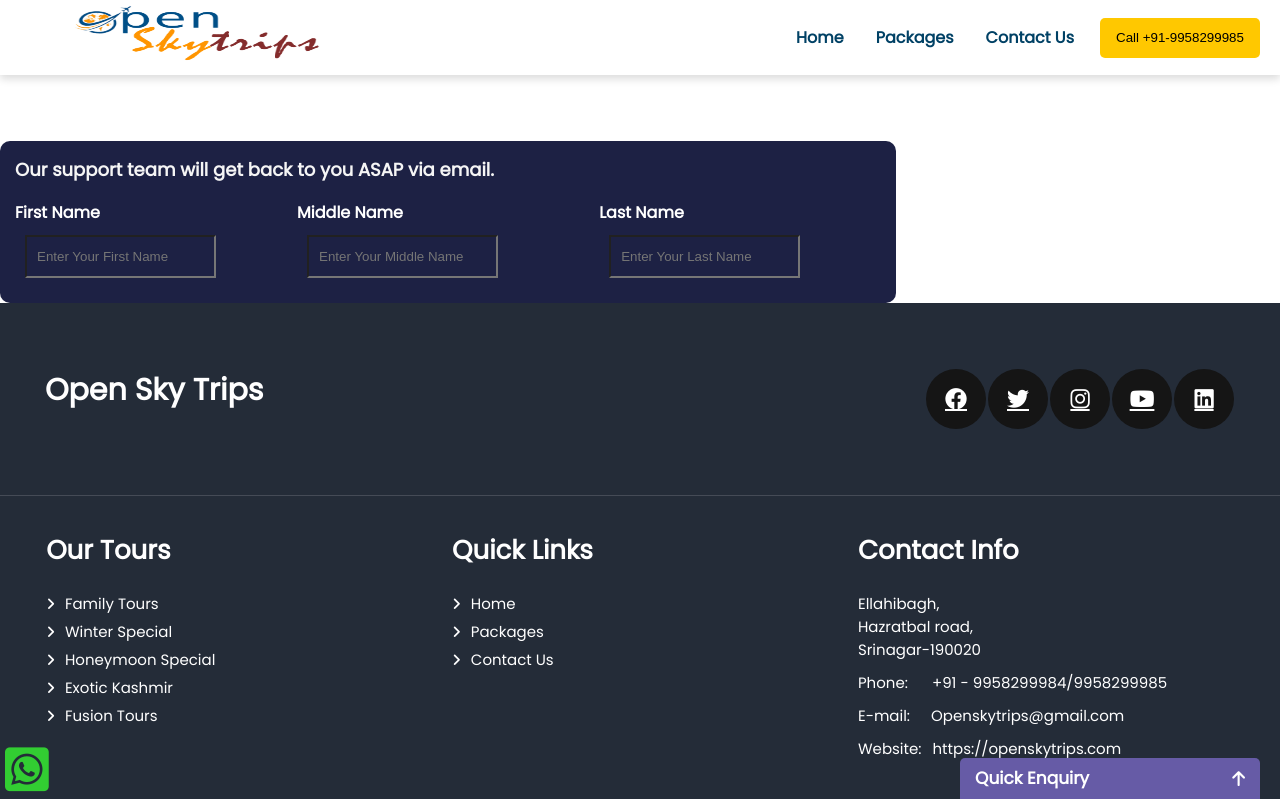
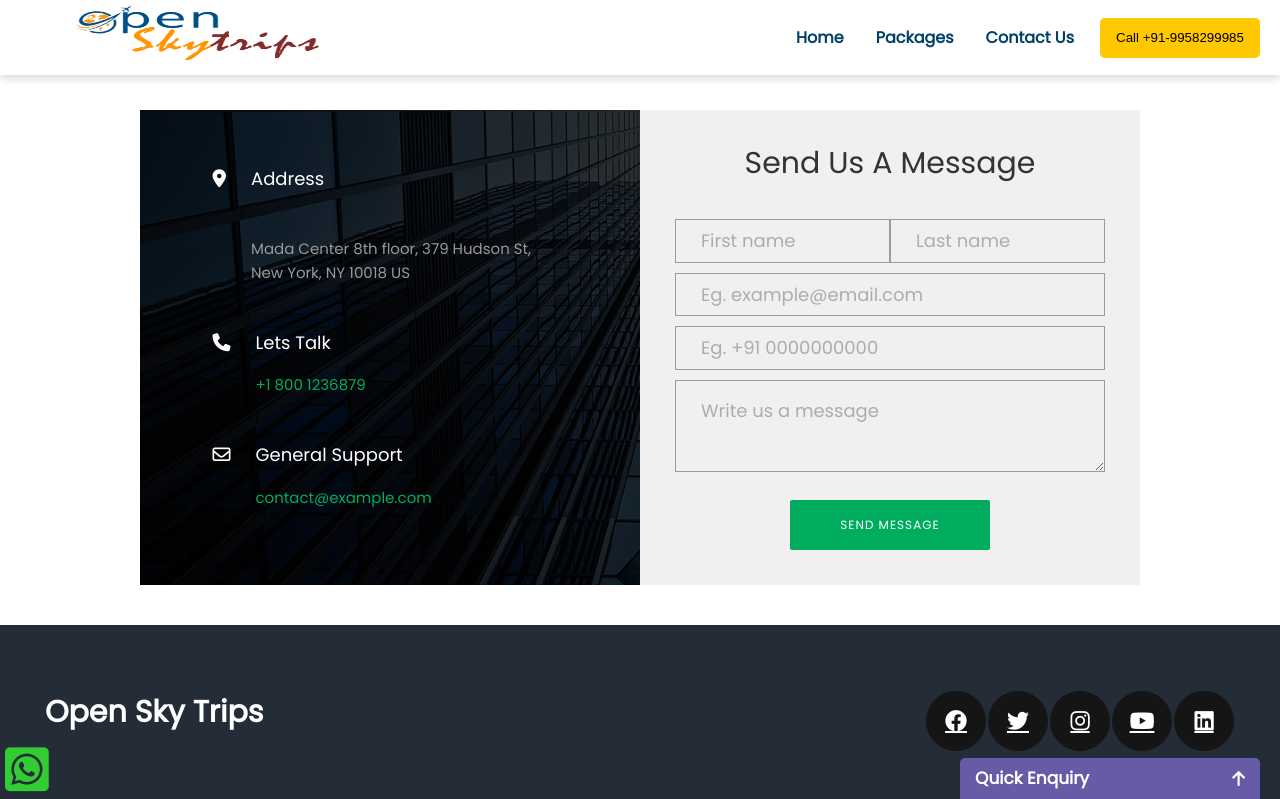
Before and after one commit to Sadit-Shah/openskytrip, a Next.js app: page /pages/contactus in a window 1280 px wide. Shown: the top 799 px of the page. Built offline with nearby package versions, Linux system fonts and the light colour scheme.

Commit message:
contactus

```diff
--- a/app/pages/contactus/contactus.module.scss
+++ b/app/pages/contactus/contactus.module.scss
@@ -1,83 +1,368 @@
 @import '../../styles/constants.scss';
-.contact_container {
-    @media (max-width:$sm) {
+
+
+
+
+// iframe {
+//     border: none !important
+// }
+
+.txt1 {
+    font-family: 'Poppins';
+    font-size: 18px;
+    line-height: 1.2;
+    color: #fff
+}
+
+.txt2 {
+    font-family: 'Poppins';
+    font-size: 15px;
+    line-height: 1.6;
+    color: #999
+}
+
+.txt3 {
+    font-family: 'Poppins';
+    font-size: 15px;
+    line-height: 1.6;
+    color: #00ad5f
+}
+
+.size1 {
+    width: 355px;
+    max-width: 100%
+}
+
+.size2 {
+    width: calc(100% - 43px)
+}
+
+.container_contact100 {
+    width: 100%;
+    margin-top: 70px;
+    // min-height: 100vh;
+    display: -webkit-box;
+    display: -webkit-flex;
+    display: -moz-box;
+    display: -ms-flexbox;
+    display: flex;
+    flex-wrap: wrap;
+    justify-content: center;
+    align-items: center;
+    padding: 15px;
+    // background: #f2f2f2
+}
+
+.wrap_contact100 {
+    width: 1000px;
+    margin: 25px;
+    // background: #fff;
+    background: #f1efef;
+    overflow: hidden;
+    display: -webkit-box;
+    display: -webkit-flex;
+    display: -moz-box;
+    display: -ms-flexbox;
+    display: flex;
+    flex-wrap: wrap;
+    align-items: stretch;
+    flex-direction: row-reverse
+}
+
+.contact100_more {
+
+
+    @media(max-width:992px) {
+        width: 40%
+    }
+    @media(max-width:768px) {
         width: 100%
     }
-    margin-top:100px;
+    width: 50%;
+    background-repeat: no-repeat;
+    background-size: cover;
+    background-position: center;
+    position: relative;
+    z-index: 1;
+    padding: 30px 15px 0
+}
 
-    box-shadow: 0px 21px 41px -13px rgba(0, 0, 0, 0.18);
-    max-width:960px;
+.contact100_more::before {
+    content: "";
+    display: block;
+    position: absolute;
+    z-index: -1;
+    width: 100%;
+    height: 100%;
+    top: 0;
+    left: 0;
+    background: rgba(0, 0, 0, .8)
+}
+
+.contact100_form {
+    @media(max-width:992px) {
+        width: 60%;
+        padding: 56px 30px 63px
+    }
+    @media(max-width:768px) {
+        width: 100%
+    }
+    @media(max-width:576px) {
+        padding: 56px 15px 63px
+    }
+    width: 50%;
+    display: -webkit-box;
+    display: -webkit-flex;
+    display: -moz-box;
+    display: -ms-flexbox;
     display: flex;
-    align-items:center;
+    flex-wrap: wrap;
+    padding: 35px;
+
+    input {
+        outline: none;
+        border: none
+    }
+
+    textarea {
+        outline: none;
+        border: none
+    }
+
+    textarea:focus,
+    input:focus {
+        border-color: transparent !important
+    }
+
+    input:focus::-webkit-input-placeholder {
+        color: transparent
+    }
+
+    input:focus:-moz-placeholder {
+        color: transparent
+    }
+
+    input:focus::-moz-placeholder {
+        color: transparent
+    }
+
+    input:focus:-ms-input-placeholder {
+        color: transparent
+    }
+
+    textarea:focus::-webkit-input-placeholder {
+        color: transparent
+    }
+
+    textarea:focus:-moz-placeholder {
+        color: transparent
+    }
+
+    textarea:focus::-moz-placeholder {
+        color: transparent
+    }
+
+    textarea:focus:-ms-input-placeholder {
+        color: transparent
+    }
+
+    input::-webkit-input-placeholder {
+        color: #adadad
+    }
+
+    input:-moz-placeholder {
+        color: #adadad
+    }
+
+    input::-moz-placeholder {
+        color: #adadad
+    }
+
+    input:-ms-input-placeholder {
+        color: #adadad
+    }
+
+    textarea::-webkit-input-placeholder {
+        color: #adadad
+    }
+
+    textarea:-moz-placeholder {
+        color: #adadad
+    }
+
+    textarea::-moz-placeholder {
+        color: #adadad
+    }
+
+    textarea:-ms-input-placeholder {
+        color: #adadad
+    }
+
+
+}
+
+.contact100_form_title {
+    width: 100%;
+    display: block;
+    font-family: 'Poppins';
+    font-size: 30px;
+    color: #333;
+    line-height: 1.2;
+    text-align: center;
+    padding-bottom: 33px
+}
+
+.wrap_input100 {
+    width: 100%;
+    position: relative;
+    border: 1px solid #9b9b9b;
+    /* padding: 10px; */
+    margin: 5px 0px 5px 0px;
+}
+
+.rs1_wrap_input100,
+.rs2_wrap_input100 {
+    @media(max-width:576px) {
+        width: 100%
+    }
+
+    width: 50%;
+}
+
+.rs2_wrap_input100 {
+    @media(max-width:576px) {
+        border-left: 1px solid #e6e6e6;
+        border-top: none
+    }
+
+    border-left: none
+}
+
+.label_input100 {
+    font-family: 'Poppins';
+    font-size: 12px;
+    color: #555;
+    line-height: 1.5;
+    text-transform: uppercase;
+    letter-spacing: 1px;
+    display: -webkit-box;
+    display: -webkit-flex;
+    display: -moz-box;
+    display: -ms-flexbox;
+    display: flex;
+    align-items: center;
+    width: 100%;
+    min-height: 55px;
+    border: 1px solid #e6e6e6;
+    border-bottom: none;
+    padding: 10px 25px;
+    margin-top: 15px;
+    margin-bottom: 0
+}
+
+.input100 {
+    display: block;
+    width: 100%;
+    background: 0 0;
+    font-family: 'Poppins';
+    font-size: 18px;
+    color: #666;
+    line-height: 1.2;
+    padding: 10px 25px;
+}
+
+input.input100 {
+    /* height:55px; */
+}
+
+textarea.input100 {
+    min-height: 90px;
+    padding-top: 19px;
+    padding-bottom: 15px
+}
+
+.focus_input100 {
+    position: absolute;
+    display: block;
+    width: calc(100% + 2px);
+    height: calc(100% + 2px);
+    top: -1px;
+    left: -1px;
+    pointer-events: none;
+    border: 1px solid #00ad5f;
+    visibility: hidden;
+    opacity: 0;
+    -webkit-transition: all .4s;
+    -o-transition: all .4s;
+    -moz-transition: all .4s;
+    transition: all .4s;
+    -webkit-transform: scaleX(1.1) scaleY(1.3);
+    -moz-transform: scaleX(1.1) scaleY(1.3);
+    -ms-transform: scaleX(1.1) scaleY(1.3);
+    -o-transform: scaleX(1.1) scaleY(1.3);
+    transform: scaleX(1.1) scaleY(1.3)
+}
+
+.input100:focus+.focus_input100 {
+    visibility: visible;
+    opacity: 1;
+    -webkit-transform: scale(1);
+    -moz-transform: scale(1);
+    -ms-transform: scale(1);
+    -o-transform: scale(1);
+    transform: scale(1)
+}
+
+.container_contact100_form_btn {
+    width: 100%;
+    display: -webkit-box;
+    display: -webkit-flex;
+    display: -moz-box;
+    display: -ms-flexbox;
+    display: flex;
+    flex-wrap: wrap;
     justify-content: center;
-    .contact_wrap{
-        padding:20px;
+    padding-top: 23px;
+    button {
+        outline: none !important;
+        border: none;
+        // background: 0 0
     }
-    .contact_info{
-        padding:20px;
-        display:flex;
-        flex-direction:column;
-        .dbox{
-            width:100%;
-            display:flex;
-            flex-direction:row;
-            .icon{
-                display:flex;
-                align-items:center;
-                justify-content: center;
-            }
-        }
+
+    button:hover {
+        cursor: pointer
     }
 }
 
-.contactcontainer{
-    width:100%;
+.contact100_form_btn {
+    display: -webkit-box;
+    display: -webkit-flex;
+    display: -moz-box;
+    display: -ms-flexbox;
+    display: flex;
+    justify-content: center;
+    align-items: center;
+    padding: 0 20px;
+    min-width: 200px;
+    height: 50px;
+    border-radius: 2px;
+    background: #00ad5f;
+    font-family: 'Poppins';
+    font-size: 12px;
+    color: #fff;
+    line-height: 1.2;
+    text-transform: uppercase;
+    letter-spacing: 1px;
+    -webkit-transition: all .4s;
+    -o-transition: all .4s;
+    -moz-transition: all .4s;
+    transition: all .4s
+}
 
-.contactform{
+.contact100_form_btn:hover {
+    background: #333
+}
 
-    margin-top: 11%;
-    width: 70%;
-    border-radius: 10px;
-    --tw-bg-opacity: 1;
-    background-color: rgb(29 33 68/var(--tw-bg-opacity));
-    padding: 15px;
-
-
-            .heading{
-                margin-bottom: 1rem;
-
-                h3{
-                    font-size: large;
-                    color: whitesmoke;
-                }
-
-            }
-            .details{
-
-                    display:flex ;
-                .fname{
-
-                   display: table-caption;
-                        label{
-                            --tw-text-opacity: 1;
-                            color: rgb(255 255 255/var(--tw-text-opacity));
-                            font-weight: 600;
-                            font-size: 1rem;
-                        }
-                        input{
-                                padding-left: 10px;
-                                margin: 10px;
-                                padding-top: 0.75rem;
-                                padding-bottom: 0.75rem;
-                                --tw-text-opacity: 1;
-                                color: rgb(255 255 255/var(--tw-text-opacity));
-                                background-color: transparent;
-
-
-                        }
-                }
-
-            }
-
+.validate_input {
+    position: relative
 }
-}
--- a/app/pages/contactus/page.js
+++ b/app/pages/contactus/page.js
@@ -1,40 +1,86 @@
 import cstyle from './contactus.module.scss'
-import contactuscss from './contactus.module.scss';
-import contactcss from './contactus.module.scss'
+
 export default function contactus() {
     return (
         <>
+            <div className={cstyle.container_contact100}>
+                <div className={cstyle.wrap_contact100}>
+                    <form className={`${cstyle.contact100_form} ${cstyle.validate_form}`}>
+                        <span className={cstyle.contact100_form_title}>
+                            Send Us A Message
+                        </span>
 
-        <div className={contactcss.contactcontainer}>
-            <div className={contactcss.contactform}>
-                <div className={contactcss.heading}>
-                    <h3> Our support team will get back to you ASAP via email. </h3>
+                        <div className={`${cstyle.wrap_input100} ${cstyle.rs1_wrap_input100} ${cstyle.validate_input}`} data-validate="Type first name">
+                            <input id="first-name" className={cstyle.input100} type="text" name="first-name" placeholder="First name"/>
+                                <span className={cstyle.focus_input100}></span>
+                        </div>
+                        <div className={`${cstyle.wrap_input100} ${cstyle.rs1_wrap_input100} ${cstyle.validate_input}`} data-validate="Type first name">
+                            <input id="last-name" className={cstyle.input100} type="text" name="last-name" placeholder="Last name"/>
+                                <span className={cstyle.focus_input100}></span>
+                        </div>
+                        <div className={`${cstyle.wrap_input100} ${cstyle.validate_input}`} data-validate="Valid email is required: ex@abc.xyz">
+                            <input id="email" className={cstyle.input100} type="text" name="email" placeholder="Eg. example@email.com"/>
+                                <span className={cstyle.focus_input100}></span>
+                        </div>
+                        <div className={`${cstyle.wrap_input100} ${cstyle.validate_input}`}>
+                            <input id="phone" className={cstyle.input100} type="text" name="phone" placeholder="Eg. +91 0000000000"/>
+                                <span className={cstyle.focus_input100}></span>
+                        </div>
+                        <div className={`${cstyle.wrap_input100} ${cstyle.validate_input}`} data-validate="Message is required">
+                            <textarea id="message" className={cstyle.input100} name="message" placeholder="Write us a message"></textarea>
+                            <span className={cstyle.focus_input100}></span>
+                        </div>
+                        <div className={cstyle.container_contact100_form_btn}>
+                            <button className={cstyle.contact100_form_btn}>
+                                Send Message
+                            </button>
+                        </div>
+                    </form>
+                    <div className={cstyle.contact100_more} style={{backgroundImage: "url('/images/contact_bg.jpg')", display:'flex', flexDirection:'column', alignItems:'center',justifyContent:'center'}}>
+                        <div className={cstyle.size1} style={{display:'flex',flexWrap:'wrap', paddingBottom:'47px'}}>
+                            <div className={cstyle.txt1} style={{paddingRight:'25px'}}>
+                                <span><i class="fa-solid fa-location-dot"></i></span>
+                            </div>
+                            <div className={cstyle.size2} style={{display:'flex', flexDirection:'column'}}>
+                                <span className={cstyle.txt1} style={{paddingBottom:'47px'}}>
+                                    Address
+                                </span>
+                                <span className={cstyle.txt2}>
+                                    Mada Center 8th floor, 379 Hudson St, New York, NY 10018 US
+                                </span>
+                            </div>
+                        </div>
+                        <div className={cstyle.size1} style={{display:'flex',paddingBottom:'47px'}}>
+                            <div className={cstyle.txt1} style={{paddingRight:'25px'}}>
+                                <span><i class="fa-solid fa-phone"></i></span>
+                            </div>
+                            <div className={cstyle.size2} style={{display:'flex', flexDirection:'column'}}>
+                                <span className={cstyle.txt1} style={{paddingBottom:'20px'}}>
+                                    Lets Talk
+                                </span>
+                                <span className={cstyle.txt3}>
+                                    +1 800 1236879
+                                </span>
+                            </div>
+                        </div>
+                        <div className={cstyle.size1} style={{display:'flex',paddingBottom:'47px'}}>
+                            <div className={cstyle.txt1} style={{paddingRight:'25px'}}>
+                                <span><i class="fa-regular fa-envelope"></i></span>
+                            </div>
+                            <div className={cstyle.size2} style={{display:'flex', flexDirection:'column'}}>
+                                <span className={cstyle.txt1} style={{paddingBottom:'20px'}}>
+                                    General Support
+                                </span>
+                                <span className={cstyle.txt3}>
+                                    contact@example.com
+                                </span>
+                            </div>
+                        </div>
+                    </div>
                 </div>
-                <div className={contactcss.details}>
-                    <div className={contactcss.fname}>
-                    <label>First Name</label>
-                    <input type='text' placeholder='Enter Your First Name'></input>
-                    </div>
-
-                    <div className={contactcss.fname}>
-                    <label>Middle Name</label>
-                    <input type='text' placeholder='Enter Your Middle Name'></input>
-                    </div>
-
-                    <div className={contactcss.fname}>
-                    <label>Last Name</label>
-                    <input type='text' placeholder='Enter Your Last Name'></input>
-                    </div>
-
-
             </div>
 
-
-
-        </div >
-
-        </div>
-      </>
+        </>
 
 
 
```
Also changed, not shown: public/images/contact_bg.jpg (added).
